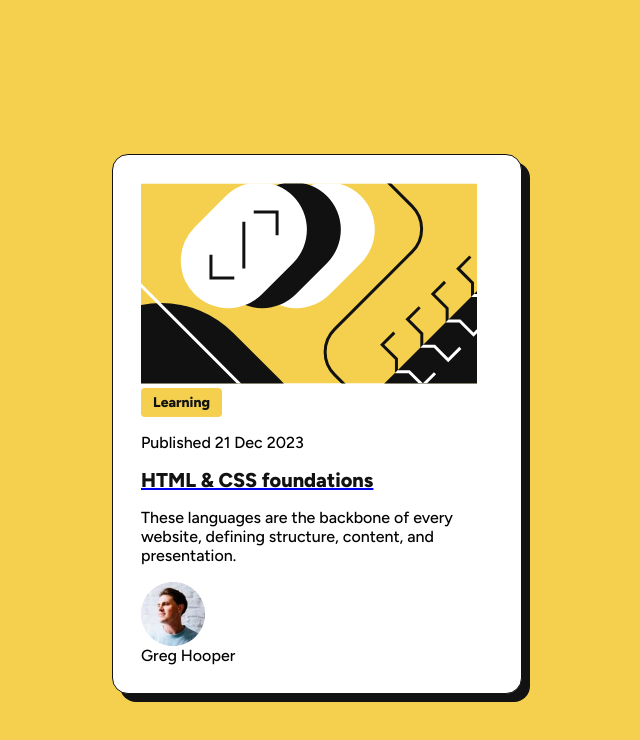
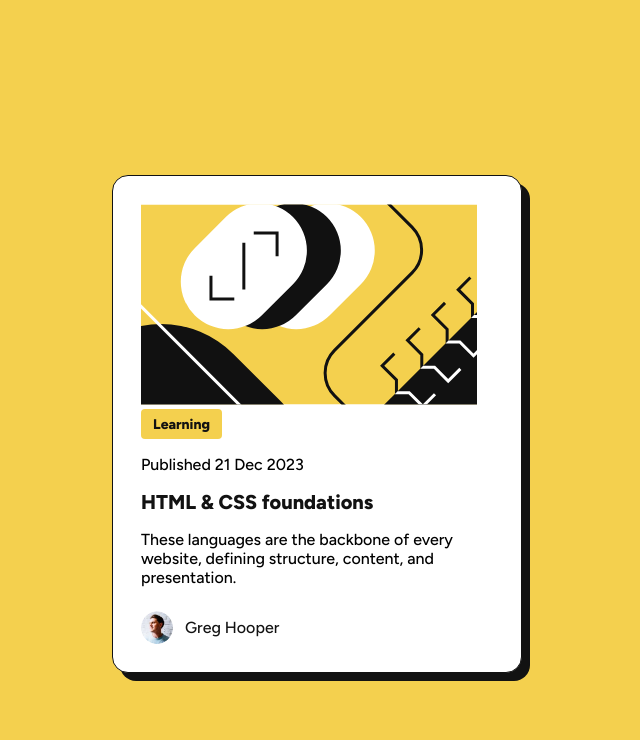
Before and after one commit to cgxgb123/blog-preview-card, a plain HTML site: page index.html in a window 1280 px wide. Shown: the whole page, without its empty margins (323-963 px from the left). Drawn offline with Linux system fonts and the light colour scheme.

Commit message:
removed underline from link

```diff
--- a/index.html
+++ b/index.html
@@ -7,7 +7,7 @@
   <link rel="preconnect" href="https://fonts.gstatic.com" crossorigin>
   <!-- Use Figtree, not Inter -->
   <link href="https://fonts.googleapis.com/css2?family=Figtree:wght@500;800&display=swap" rel="stylesheet">
-  <link rel="icon" type="image/png" sizes="32x32" href="./assets/images/favicon-32x32.png">
+  <link rel="icon" type="image/png" sizes="32x32" href="./blog-preview-card-main/assets/images/favicon-32x32.png">
   <link rel="stylesheet" href="styles.css">
   <title>Frontend Mentor | Blog preview card</title>
 </head>
--- a/styles.css
+++ b/styles.css
@@ -20,7 +20,6 @@ h1 {
   font-size: 1.25rem;
   font-weight: 800;
   color: var(--gray-950);
-  text-decoration: dashed;
 }
 
 .card {
@@ -48,6 +47,21 @@ h1:hover {
   cursor: pointer;
 }
 
+.author {
+  display: flex;
+  align-items: center;
+  gap: 0.75rem;
+  color: var(--gray-950);
+  margin-top: 1.5rem;
+}
+.author img {
+  width: 32px;
+  border-radius: 50%;
+}
+a {
+  text-decoration: none;
+  color: inherit;
+}
 .date,
 .author img {
   display: none;
```
